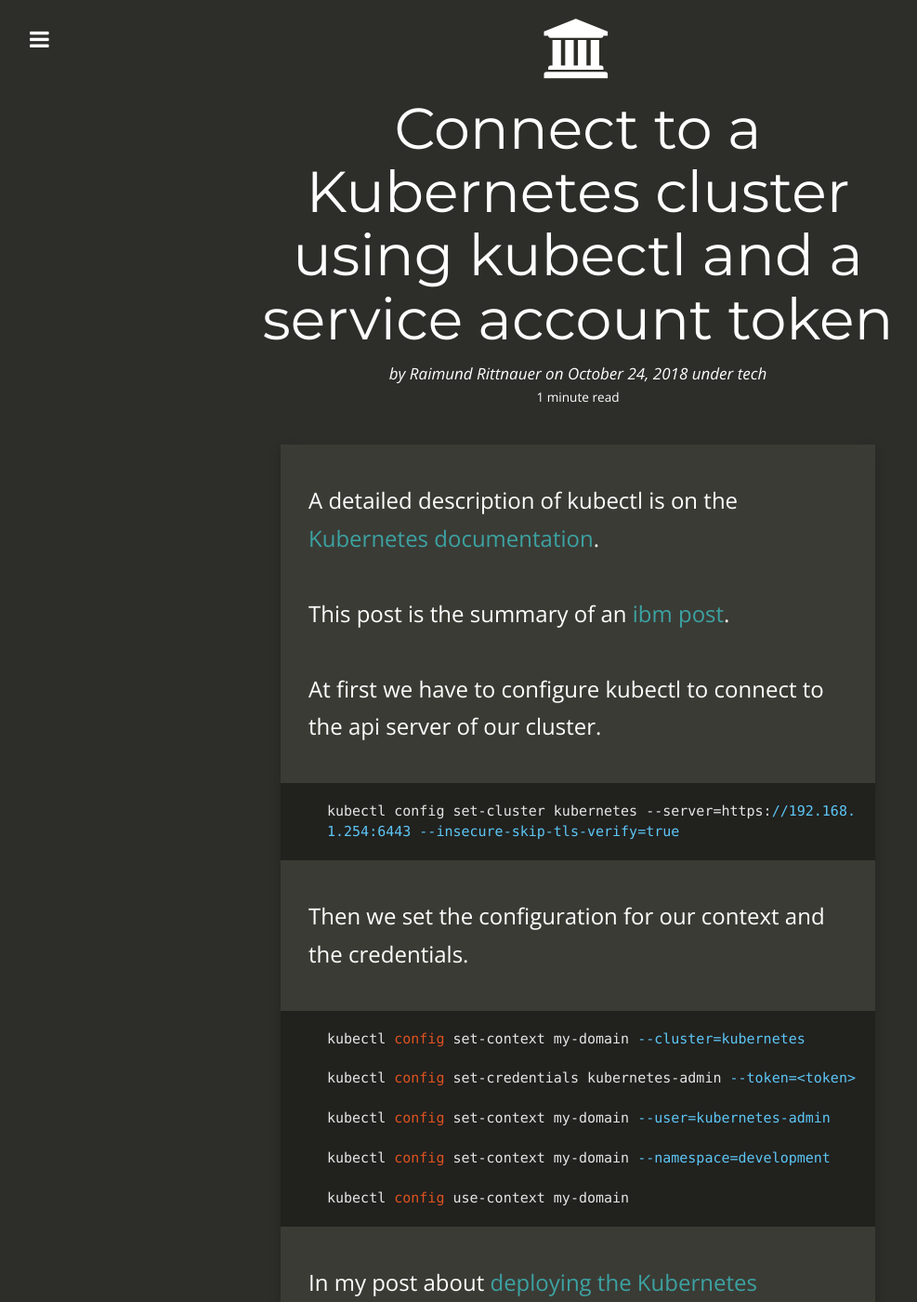
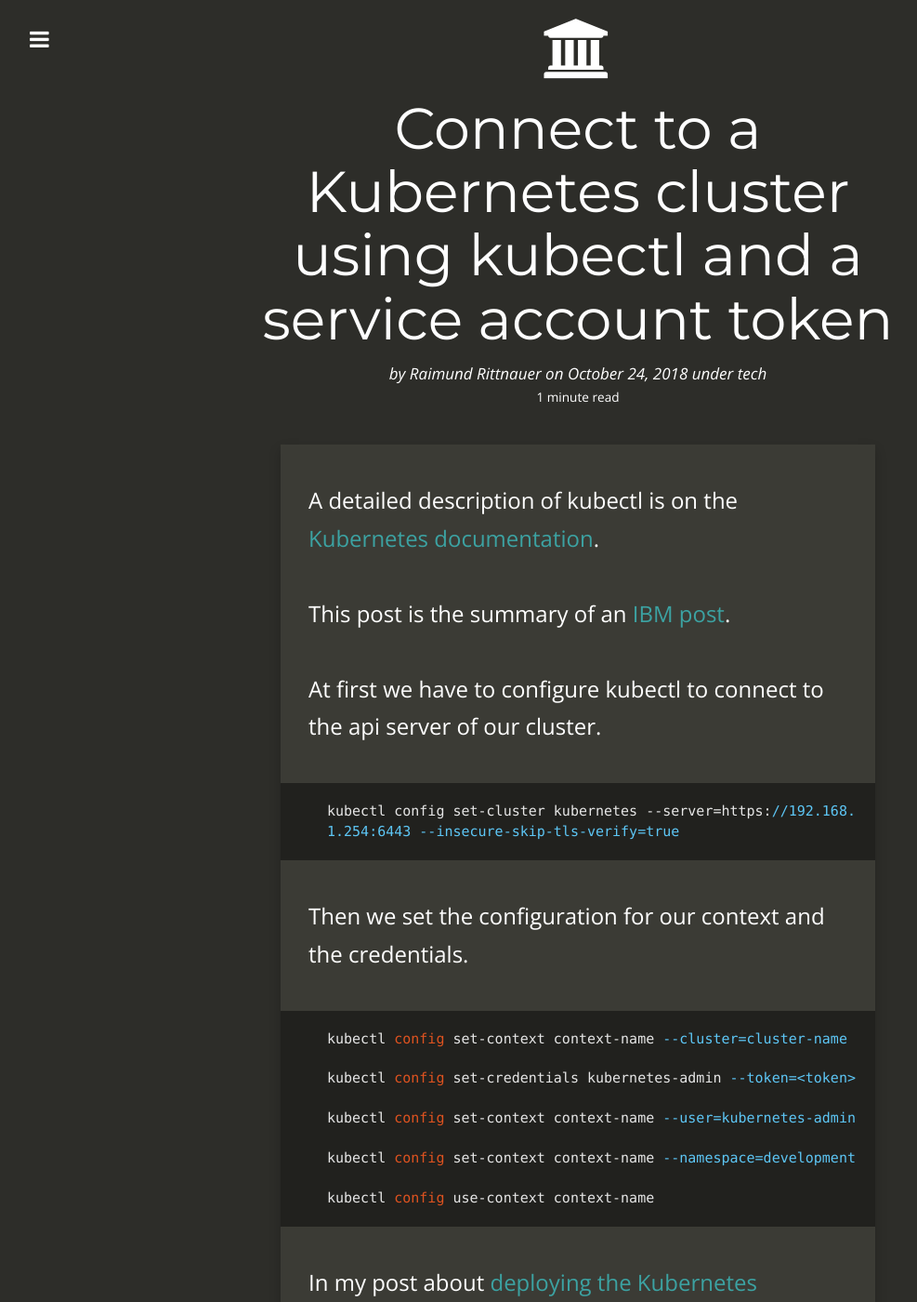
Before and after one commit to raaaimund/raaaimund.github.io, a Jekyll site: the page built from _posts/2018-10-24-connect-to-kubernetes-cluster-using-kubectl.md, in a window 1280 px wide and 1400 px high. Shown: the whole window at 93% size, without its empty margins (18-1005 px from the left). Built offline with Jekyll 4.4.1, drawn with Linux system fonts in a browser that asks for light colours; nearby versions of some CDN libraries; comment, search, counter and statistics services are not loaded.

Commit message:
changed naming

`````diff
--- a/_posts/2018-10-24-connect-to-kubernetes-cluster-using-kubectl.md
+++ b/_posts/2018-10-24-connect-to-kubernetes-cluster-using-kubectl.md
@@ -14,7 +14,7 @@
 
 A detailed description of kubectl is on the [Kubernetes documentation][1]{:target="_blank"}.
 
-This post is the summary of an [ibm post][2]{:target="_blank"}.
+This post is the summary of an [IBM post][2]{:target="_blank"}.
 
 At first we have to configure kubectl to connect to the api server of our cluster.
 
@@ -25,15 +25,15 @@
 Then we set the configuration for our context and the credentials.
 
 ````
-kubectl config set-context my-domain --cluster=kubernetes
+kubectl config set-context context-name --cluster=cluster-name
 
 kubectl config set-credentials kubernetes-admin --token=<token>
 
-kubectl config set-context my-domain --user=kubernetes-admin
+kubectl config set-context context-name --user=kubernetes-admin
 
-kubectl config set-context my-domain --namespace=development
+kubectl config set-context context-name --namespace=development
 
-kubectl config use-context my-domain
+kubectl config use-context context-name
 ````
 
 In my post about [deploying the Kubernetes dashboard][3]{target="_blank"} you can see an example of how to create a service account and get the token for this user.
`````
